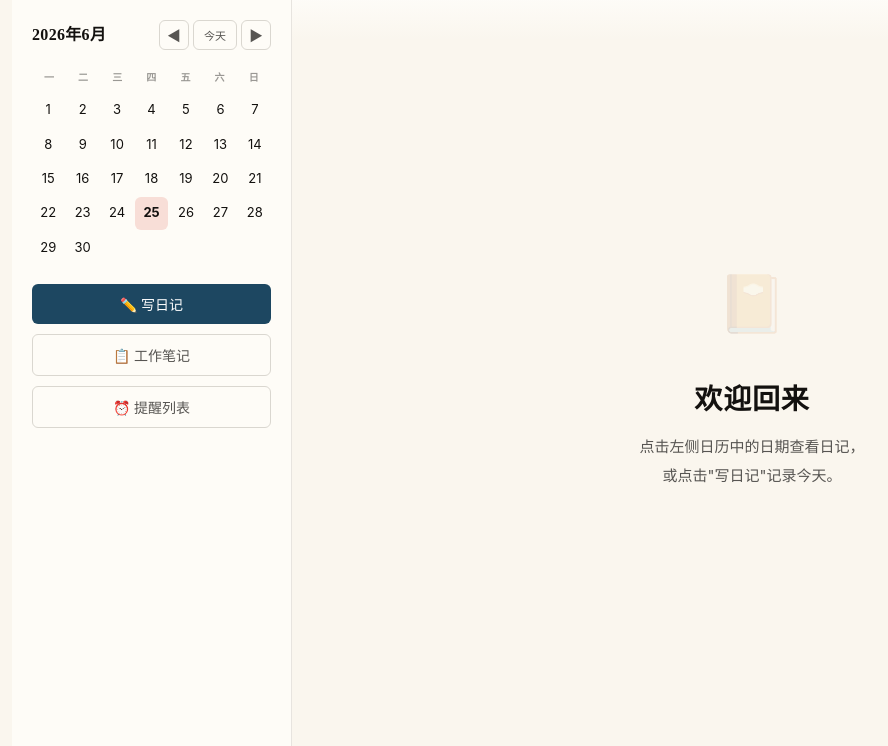
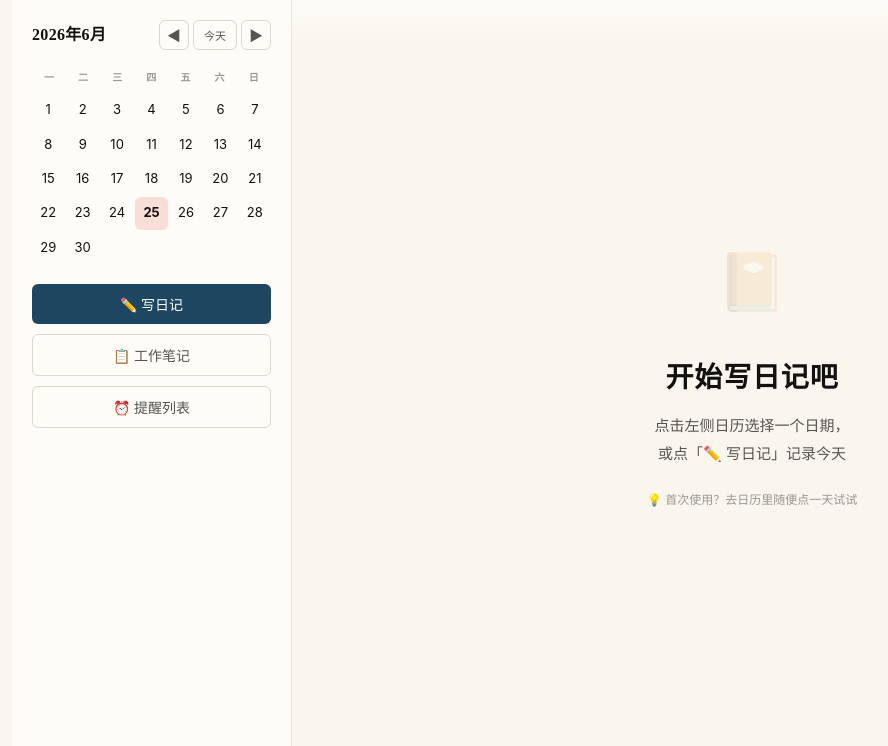
Before and after one commit to Exinrrrr/diary-app, a Flask app: page / in a window 1280 px wide. Shown: the part 54-800 px from the top of the page, without its empty margins (28-916 px from the left). Run offline with Flask 3, Linux system fonts and the light colour scheme; data that the repository does not hold is empty; some libraries are stand-ins or nearby versions.

Commit message:
改进首次使用欢迎提示

```diff
--- a/templates/index.html
+++ b/templates/index.html
@@ -75,8 +75,11 @@
                 <div id="view-welcome" class="view active">
                     <div class="welcome-card">
                         <div class="welcome-icon">📔</div>
-                        <h2>欢迎回来</h2>
-                        <p>点击左侧日历中的日期查看日记，<br>或点击"写日记"记录今天。</p>
+                        <h2>开始写日记吧</h2>
+                        <p>点击左侧日历选择一个日期，<br>或点「✏️ 写日记」记录今天</p>
+                        <p style="font-size:12px;color:var(--color-text-muted);margin-top:20px;">
+                            💡 首次使用？去日历里随便点一天试试
+                        </p>
                     </div>
                 </div>
 
```
